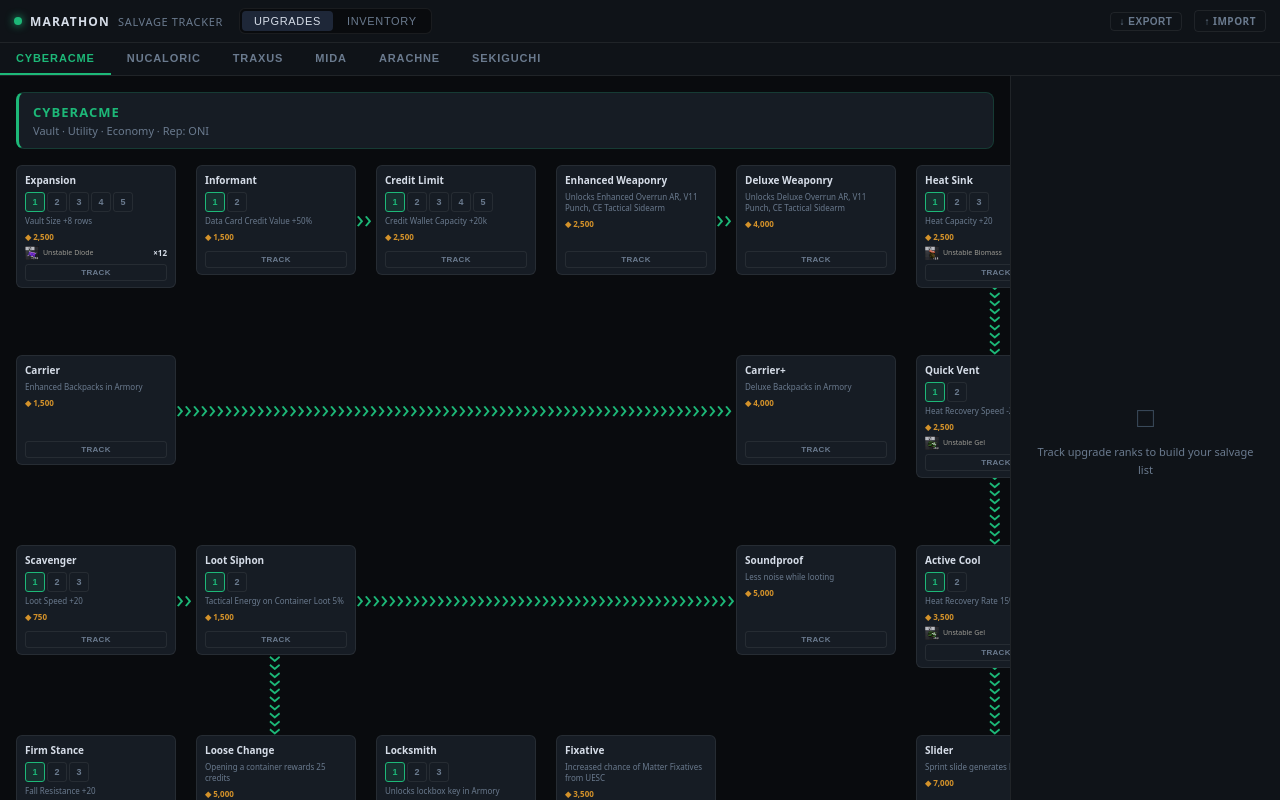
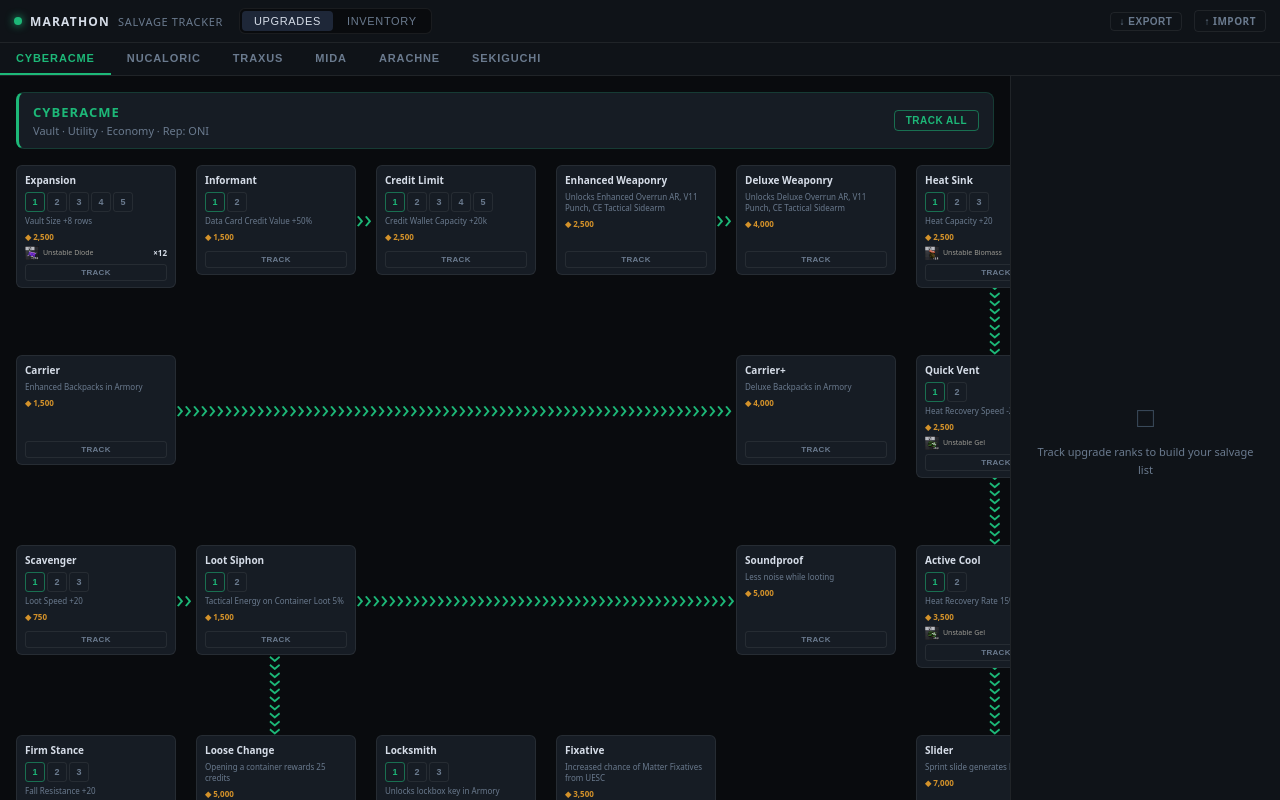
Before and after one commit to MakorVihar/Marathon-Salvage-Tracker, a React (Vite) app: page / in a window 1280 px wide. Built offline with nearby package versions, Linux system fonts and the light colour scheme.

Commit message:
Fixed upgrade depencies, track all, clear faction buttons

```diff
--- a/src/App.tsx
+++ b/src/App.tsx
@@ -90,23 +90,21 @@
   req: [string, number][];
 }
 interface NodeDef {
-  id: string;          // unique node id e.g. "ca-expansion"
-  name: string;        // display name
-  requires: string | null;  // id of prerequisite node (or null)
-  col: number;         // 1-based grid column
-  row: number;         // 1-based grid row
+  id: string;
+  name: string;
+  requires: string | null;
+  col: number;
+  row: number;
   ranks: RankDef[];
 }
 
 interface SalvageInfo {
   r?: keyof typeof R;
-  locs?: { map: string; poi: string }[]; // <--- We missed the 'map: string' part!
+  locs?: { map: string; poi: string }[];
   containers?: string[];
 }
 
 // ── Faction data ──────────────────────────────────────────────────────────────
-// rankId = `${nodeId}:${rankIndex}` e.g. "ca-expansion:0"
-
 const FACTIONS: Record<string, {
   accent: string; rep: string; tag: string;
   cols: number; rows: number;
@@ -195,7 +193,7 @@
   },
 
   NuCaloric: {
-    accent:"#5A9E30", rep:"Gaius", tag:"Shields · Healing · Survival",
+    accent:"#F1387D", rep:"Gaius", tag:"Shields · Healing · Survival",
     cols:6, rows:4,
     nodes:[
       {id:"nc-safeguard",    name:"Safeguard",          requires:null,              col:1,row:1, ranks:[
@@ -280,7 +278,7 @@
   },
 
   Traxus: {
-    accent:"#D4922A", rep:"Vulcan", tag:"Weapons · Mods · Combat",
+    accent:"#EB7209", rep:"Vulcan", tag:"Weapons · Mods · Combat",
     cols:6, rows:4,
     nodes:[
       {id:"tx-dlx-chips",    name:"Deluxe Chips",       requires:"tx-enh-chips",                    col:1,row:1, ranks:[
@@ -351,7 +349,7 @@
   },
 
   MIDA: {
-    accent:"#7B6BD4", rep:"_GANTRY", tag:"Grenades · Equipment · Mobility",
+    accent:"#C373ED", rep:"_GANTRY", tag:"Grenades · Equipment · Mobility",
     cols:6, rows:4,
     nodes:[
       {id:"mi-eyes-open",    name:"Eyes Open",          requires:"mi-bad-step",         col:1,row:1, ranks:[
@@ -423,7 +421,7 @@
   },
 
   Arachne: {
-    accent:"#CC4A25", rep:"Charter", tag:"PvP · Melee · Weapons",
+    accent:"#E3090D", rep:"Charter", tag:"PvP · Melee · Weapons",
     cols:6, rows:4,
     nodes:[
       {id:"ar-lmg-mods",     name:"LMG Mods",           requires:null,                  col:1,row:1, ranks:[
@@ -494,7 +492,7 @@
   },
 
   Sekiguchi: {
-    accent:"#3A82C4", rep:"Nona", tag:"Cores · Implants · Energy",
+    accent:"#80ECB5", rep:"Nona", tag:"Cores · Implants · Energy",
     cols:6, rows:4,
     nodes:[
       {id:"sk-energy-amp",   name:"Energy Amp",          requires:null,                  col:1,row:1, ranks:[
@@ -609,6 +607,7 @@
   if(err||!src) return <div style={{width:size,height:size,borderRadius:3,background:col+"22",border:`1px solid ${col}55`,display:"flex",alignItems:"center",justifyContent:"center",fontSize:size*0.5,color:col,fontWeight:700,flexShrink:0}}>{name[0]}</div>;
   return <img src={src} style={{width:size,height:size,objectFit:"contain",flexShrink:0}} onError={()=>setErr(true)}/>;
 }
+
 // ── Node Card ─────────────────────────────────────────────────────────────────
 function NodeCard({node, acc, tracked, onTrack, BG0, BG1, BG2, BORDER, TEXT, MUTED, DIM}:{
   node:NodeDef; acc:string;
@@ -624,21 +623,22 @@
   return (
     <div style={{
       width:GCARD_W,
-      minHeight: MIN_CARD_HEIGHT, // <--- This "ceils" the height to at least this value
+      minHeight: MIN_CARD_HEIGHT,
       borderRadius:6,
       padding:"8px 8px 6px",
-      background:anyTracked?`linear-gradient(135deg,${acc}1a,${BG2})`:`${BG2}`,
+      background: BG2,
       border:`1px solid ${anyTracked?acc:BORDER}`,
-      boxShadow:anyTracked?`0 0 10px ${acc}22`:"none",
+      // Glow tuning:
+      //   outer: "0 0 {spread}px {color}{opacity}"  — increase spread (px) or opacity (hex) for more outer glow
+      //   inset: "inset 0 0 {spread}px {color}{opacity}" — increase spread or opacity for more inner glow
+      boxShadow:anyTracked?`0 0 18px ${acc}88, inset 0 0 14px ${acc}33`:"none",
       display:"flex",
       flexDirection:"column",
       gap:4,
       transition:"border-color 0.15s",
     }}>
-      {/* Node name */}
       <div style={{fontSize:10,fontWeight:700,color:anyTracked?acc:TEXT,lineHeight:1.2,marginBottom:2}}>{node.name}</div>
 
-      {/* Rank selector (multi-rank only) */}
       {hasMulti && (
         <div style={{display:"flex",gap:2,flexWrap:"wrap"}}>
           {node.ranks.map((_,i)=>{
@@ -647,8 +647,8 @@
             const isTracked=tracked.has(rid);
             return (
               <button key={i} onClick={()=>setViewing(i)} style={{
-                width:20,height:20,borderRadius:3,border:`1.5px solid ${isViewing?acc:isTracked?acc+"88":BORDER}`,
-                background:isViewing?acc+"22":"transparent",
+                width:20,height:20,borderRadius:3,border:`1.5px solid ${isViewing?acc+"88":isTracked?acc:BORDER}`,
+                background:isTracked?acc+"22":"transparent",
                 color:isViewing?acc:isTracked?acc:MUTED,
                 fontSize:9,fontWeight:700,cursor:"pointer",lineHeight:1,
                 display:"flex",alignItems:"center",justifyContent:"center",
@@ -666,11 +666,9 @@
         </div>
       )}
 
-      {/* Rank details */}
       <div style={{fontSize:8,color:MUTED,lineHeight:1.35}}>{vRank.fx}</div>
       <div style={{fontSize:8,color:"#D4922A",fontWeight:600}}>◆ {vRank.cr.toLocaleString()}</div>
 
-      {/* Wrap content in a div with flex: 1 to push the button to the bottom if desired */}
       <div style={{ flex: 1 }}>
         {vRank.req.length>0 && (
           <div style={{display:"flex",flexDirection:"column",gap:2}}>
@@ -688,9 +686,8 @@
         )}
       </div>
 
-      {/* Track button */}
       <button onClick={()=>onTrack(`${node.id}:${viewing}`)} style={{
-        marginTop: "auto", // <--- Pushes the button to the very bottom of the card
+        marginTop: "auto",
         padding:"3px 0",
         borderRadius:3,
         fontSize:8,
@@ -706,104 +703,29 @@
     </div>
   );
 }
+
 // ── Grid constants ───────────────────────────────────────────────────────────
 const GCELL_W = 180;
 const GCELL_H = 190;
 const GCARD_W = 160;
-
-// This MUST match the minHeight in your NodeCard style
 const MIN_CARD_HEIGHT = 110;
 
-// Center of a card in the grid
-const gcx = (col:number) => (col - 1) * GCELL_W + GCARD_W / 2;
-
-// Edges - Updated to use MIN_CARD_HEIGHT
-const gRight  = (col:number) => (col - 1) * GCELL_W + GCARD_W;
-const gLeft   = (col:number) => (col - 1) * GCELL_W;
-
-// Bottom edge of the card's minimum footprint
-const gBottom = (row:number) => (row - 1) * GCELL_H + MIN_CARD_HEIGHT;
-
-// Top edge of the card
-const gTop    = (row:number) => (row - 1) * GCELL_H;
-
-// Vertical midpoint of the card's minimum footprint
-// Using MIN_CARD_HEIGHT / 2 keeps horizontal lines perfectly level across rows
-const gMidY   = (row:number) => (row - 1) * GCELL_H + (MIN_CARD_HEIGHT / 2);
+const gcx    = (col:number) => (col - 1) * GCELL_W + GCARD_W / 2;
+const gRight = (col:number) => (col - 1) * GCELL_W + GCARD_W;
+const gLeft  = (col:number) => (col - 1) * GCELL_W;
+const gBottom= (row:number) => (row - 1) * GCELL_H + MIN_CARD_HEIGHT;
+const gTop   = (row:number) => (row - 1) * GCELL_H;
+const gMidY  = (row:number) => (row - 1) * GCELL_H + (MIN_CARD_HEIGHT / 2);
 
 // ── Connector lines between nodes ─────────────────────────────────────────────
 function NodeConnectors({nodes, cols, rows, acc}:{
   nodes:NodeDef[];cols:number;rows:number;acc:string;
 }) {
-  const lines: React.ReactNode[]=[];
-
-  nodes.forEach((node, index) => {
-    if(!node.requires) return;
-    const parent=nodes.find(n=>n.id===node.requires);
-    if(!parent) return;
-
-    const key = `path-${node.id}-${index}`;
-    const stroke = acc;
-
-    // Path logic remains the same
-    let d = "";
-    if(parent.row === node.row){
-      d = `M${gRight(parent.col)},${gMidY(parent.row)} L${gLeft(node.col)},${gMidY(node.row)}`;
-    } else if(parent.col === node.col){
-      d = `M${gcx(parent.col)},${gBottom(parent.row)} L${gcx(parent.col)},${gTop(node.row)}`;
-    } else {
-      const px = gcx(parent.col);
-      const py1 = gBottom(parent.row);
-      const cy = gMidY(node.row);
-      const cx = node.col > parent.col ? gLeft(node.col) : gRight(node.col);
-      d = `M${px},${py1} L${px},${cy} L${cx},${cy}`;
-    }
-
-    lines.push(
-      <path
-        key={key}
-        d={d}
-        fill="none"
-        stroke={stroke}
-        strokeWidth={10} // Width of the chevron "tunnel"
-        strokeOpacity={0.8}
-        strokeDasharray="4, 6" // This creates the "narrow" spacing
-        strokeLinecap="butt"
-        // The magic property: This makes the "line" use the chevron marker
-        markerEnd={`url(#chevron-${index})`}
-        style={{
-            // We use a marker-start/mid/end or a dash pattern.
-            // But for total control, let's use a Dash Path with a specific shape:
-            strokeDasharray: "1, 10",
-        }}
-      />
-    );
-
-    // ALTERNATIVE: If patterns are acting up, the most reliable "Narrow" look
-    // is actually a simple dashed line with a high stroke width and a linejoin.
-    // However, to get the SHAPE of a chevron, we'll use a Marker.
-  });
-
   const W = cols * GCELL_W;
   const H = rows * GCELL_H;
 
   return (
     <svg style={{position:"absolute",top:0,left:0,pointerEvents:"none",overflow:"visible"}} width={W} height={H}>
-      <defs>
-        {/* We define the chevron once here */}
-        <marker id="chevron-marker"
-          viewBox="0 0 10 10"
-          refX="5" refY="5"
-          markerWidth="4"
-          markerHeight="4"
-          orient="auto-start-reverse">
-          <path d="M 0 0 L 5 5 L 0 10" fill="none" stroke={acc} strokeWidth="2" />
-        </marker>
-      </defs>
-
-      {/* Since we want MANY chevrons, we use the dash trick combined
-          with the original textPath, but we'll normalize the scaling.
-      */}
       {nodes.map((node, i) => {
         if(!node.requires) return null;
         const parent=nodes.find(n=>n.id===node.requires);
@@ -811,11 +733,27 @@
 
         const pId = `p-${node.id}`;
         let d = "";
-          if(parent.row === node.row) d = `M${gRight(parent.col)},${gMidY(parent.row)} L${gLeft(node.col)},${gMidY(node.row)}`;
-          else if(parent.col === node.col) d = `M${gcx(parent.col)},${gBottom(parent.row)} L${gcx(parent.col)},${gTop(node.row)}`;
-          else {
-              const px = gcx(parent.col); const py = gBottom(parent.row);
-              const cy = gMidY(node.row); const cx = node.col > parent.col ? gLeft(node.col) : gRight(node.col);
+		let icon = "›"
+        if(parent.row === node.row) {
+          // Both nodes share the same row so midY is identical — just pick
+          // the facing edges (right edge of parent if child is to the right, left edge otherwise).
+          const y = gMidY(parent.row);
+          const rightX = gRight(parent.col);
+          const leftX   = gLeft(node.col);
+
+		  // Flip the icon and direction if it it is child <- parent instaed of parent -> child
+		  icon = node.col > parent.col ? "›" : "‹"
+          d =  node.col > parent.col ? `M${rightX},${y} L${leftX},${y}` : `M${leftX},${y} L${rightX},${y}`;
+        } else if(parent.col === node.col) {
+          d = `M${gcx(parent.col)},${gBottom(parent.row)} L${gcx(parent.col)},${gTop(node.row)}`;
+        } else {
+          // Different row AND column — elbow connector.
+          // Always drop from the parent's bottom centre, travel to child's midY,
+          // then go horizontally to the child's nearest edge.
+          const px  = gcx(parent.col);
+          const py  = gBottom(parent.row);
+          const cy  = gMidY(node.row);
+          const cx  = node.col > parent.col ? gLeft(node.col) : gRight(node.col);
           d = `M${px},${py} L${px},${cy} L${cx},${cy}`;
         }
 
@@ -824,9 +762,7 @@
             <path id={pId} d={d} fill="none" stroke="none" />
             <text dy="0.3em" style={{ fontSize: 26, fill: acc, userSelect: 'none' }}>
               <textPath href={`#${pId}`} spacing="exact" method="stretch">
-                    {/* Adding 'method="stretch"' actually forces the browser to calculate
-                        the bounding box once, preventing the "growing" bug. */}
-                    {"›".repeat(100)}
+                {icon.repeat(100)}
               </textPath>
             </text>
           </g>
@@ -949,9 +885,23 @@
   const fd=FACTIONS[faction];
   const toggleTrack=(rankId:string)=>setTracked(p=>{const n=new Set(p);n.has(rankId)?n.delete(rankId):n.add(rankId);return n;});
   const toggleIgnore=(name:string)=>setIgnored(p=>{const n=new Set(p);n.has(name)?n.delete(name):n.add(name);return n;});
+
+  // ── CHANGE 3: Clear only the current faction's tracked ranks ────────────────
+  const clearFaction=()=>setTracked(p=>{
+    const n=new Set(p);
+    fd.nodes.forEach(node=>node.ranks.forEach((_,i)=>n.delete(`${node.id}:${i}`)));
+    return n;
+  });
+
+  // ── CHANGE 4: Track all ranks for the current faction ───────────────────────
+  const trackAllFaction=()=>setTracked(p=>{
+    const n=new Set(p);
+    fd.nodes.forEach(node=>node.ranks.forEach((_,i)=>n.add(`${node.id}:${i}`)));
+    return n;
+  });
+
   const clearAll=()=>setTracked(new Set());
 
-  // Aggregate needed items from tracked ranks
   const needed=useMemo(()=>{
     const agg:Record<string,number>={};
     Object.values(FACTIONS).forEach(fac=>fac.nodes.forEach(node=>node.ranks.forEach((rank,i)=>{
@@ -1015,13 +965,17 @@
     return fac.nodes.reduce((acc,node)=>acc+node.ranks.filter((_,i)=>tracked.has(`${node.id}:${i}`)).length,0);
   };
 
+  // Whether ALL ranks for the current faction are tracked (used to toggle Track All label)
+  const allFactionTracked=fd.nodes.every(node=>node.ranks.every((_,i)=>tracked.has(`${node.id}:${i}`)));
+
   const togglePOI=(map:string,poi:string)=>setActivePOI(p=>p&&p.map===map&&p.poi===poi?null:{map,poi});
 
-  // Colours
   const BG0="#090b0e",BG1="#0f1318",BG2="#161c24",BG3="#1e2738";
   const BORDER="rgba(255,255,255,0.07)";
   const TEXT="#d6dde8",MUTED="#6a7a8e",DIM="#3a4a5a";
   const acc=fd.accent;
+
+  const currentFactionTrackedCount=factionTrackedCount(faction);
 
   return (
     <div style={{display:"flex",flexDirection:"column",height:"100vh",background:BG0,color:TEXT,fontFamily:"system-ui,sans-serif",fontSize:13,overflow:"hidden"}}>
@@ -1060,7 +1014,7 @@
             );
           })}
           <div style={{flex:1}}/>
-          {tracked.size>0&&<button onClick={clearAll} style={{padding:"5px 12px",margin:"0 8px",borderRadius:4,border:`1px solid ${BORDER}`,background:"transparent",color:"#cc5555",fontSize:10,cursor:"pointer",fontWeight:600,letterSpacing:"0.05em",whiteSpace:"nowrap",flexShrink:0}}>CLEAR ALL FACTIONS</button>}
+          {tracked.size>0&&<button onClick={clearAll} style={{padding:"5px 12px",margin:"0 8px",borderRadius:4,border:`1px solid ${BORDER}`,background:"transparent",color:"#cc5555",fontSize:10,cursor:"pointer",fontWeight:600,letterSpacing:"0.05em",whiteSpace:"nowrap",flexShrink:0}}>CLEAR ALL</button>}
         </div>
       )}
 
@@ -1074,13 +1028,26 @@
           {/* Left: upgrade grid */}
           <div style={{flex:1,overflowY:"auto",overflowX:"auto",padding:16}}>
             <div style={{display:"flex",alignItems:"center",gap:12,marginBottom:16,padding:"10px 14px",background:BG2,borderRadius:8,border:`1px solid ${acc}33`,borderLeft:`3px solid ${acc}`}}>
-              <div>
+              <div style={{flex:1}}>
                 <div style={{fontSize:13,fontWeight:700,color:acc,letterSpacing:"0.08em",marginBottom:2}}>{faction.toUpperCase()}</div>
                 <div style={{fontSize:11,color:MUTED}}>{fd.tag} · Rep: {fd.rep}</div>
               </div>
+              <button
+                onClick={allFactionTracked ? clearFaction : trackAllFaction}
+                style={{padding:"4px 11px",borderRadius:4,border:`1px solid ${acc}88`,background:allFactionTracked?acc+"22":"transparent",color:acc,fontSize:10,cursor:"pointer",fontWeight:600,letterSpacing:"0.05em",whiteSpace:"nowrap",flexShrink:0}}
+              >
+                {allFactionTracked?"✓ ALL TRACKED":"TRACK ALL"}
+              </button>
+              {currentFactionTrackedCount>0&&(
+                <button
+                  onClick={clearFaction}
+                  style={{padding:"4px 11px",borderRadius:4,border:`1px solid #cc555588`,background:"transparent",color:"#cc5555",fontSize:10,cursor:"pointer",fontWeight:600,letterSpacing:"0.05em",whiteSpace:"nowrap",flexShrink:0}}
+                >
+                  CLEAR {faction.toUpperCase()}
+                </button>
+              )}
             </div>
 
-            {/* Grid */}
             <div style={{position:"relative",width:fd.cols*GCELL_W,minHeight:fd.rows*GCELL_H}}>
               <NodeConnectors nodes={fd.nodes} cols={fd.cols} rows={fd.rows} acc={acc}/>
               {fd.nodes.map(node=>(
@@ -1104,7 +1071,6 @@
                 <div style={{fontSize:11,color:MUTED,textAlign:"center",lineHeight:1.6}}>Track upgrade ranks to build your salvage list</div>
               </div>
             ):(<>
-              {/* Header */}
               <div style={{padding:"11px 14px",borderBottom:`1px solid ${BORDER}`}}>
                 <div style={{display:"flex",alignItems:"center",gap:6,marginBottom:3}}>
                   <span style={{fontSize:9,fontWeight:700,letterSpacing:"0.12em",color:MUTED,flex:1}}>SALVAGE REQUIRED</span>
@@ -1113,7 +1079,6 @@
                 <div style={{fontSize:11,color:TEXT}}>{sortedItems.length} items · {tracked.size} tracked · <span style={{color:"#D4922A"}}>◆ {totalCr.toLocaleString()}</span></div>
               </div>
 
-              {/* Best locations */}
               {locationScores.length>0&&(
                 <div style={{padding:"11px 14px",borderBottom:`1px solid ${BORDER}`}}>
                   <div style={{fontSize:9,fontWeight:700,letterSpacing:"0.12em",color:MUTED,marginBottom:8}}>BEST LOCATIONS TO FARM</div>
@@ -1181,7 +1146,6 @@
                 </div>
               )}
 
-              {/* Item list */}
               <div style={{padding:"11px 14px",flex:1}}>
                 {["c","p","su","d","e","s"].map(tier=>{
                   const items=sortedItems.filter(([n])=>(SALVAGE[n]?.r||"s")===tier);
```
Lines whose indentation alone changed are shown as unchanged.
